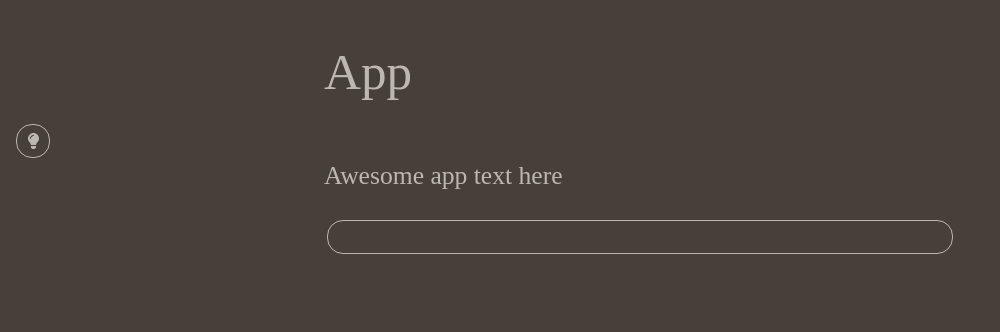
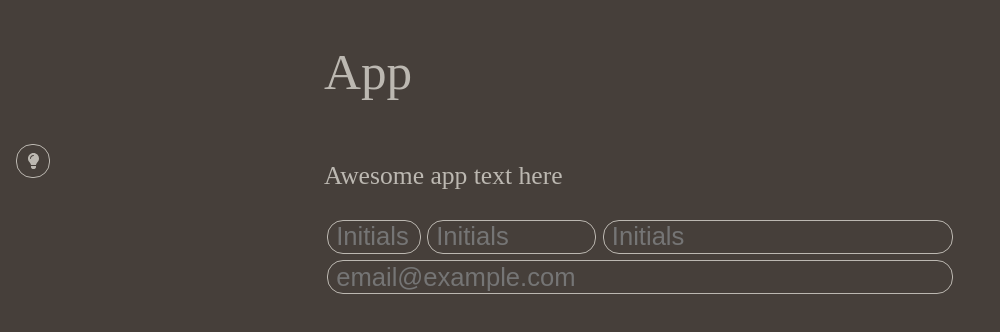
Before and after one commit to TessavWalstijn/nextjs.form, a Next.js app: page / in a window 1280 px wide. Shown: the top 332 px of the page, without its empty margins (0-1000 px from the left). Built offline with nearby package versions, Linux system fonts and the light colour scheme.

Commit message:
Implemented #2 #3 and #4

```diff
--- a/react/components/Form/index.tsx
+++ b/react/components/Form/index.tsx
@@ -1,7 +1,8 @@
 import React from 'react'
 import StyledProps from '@react/props/StyledProps'
-import Input, { Feedback } from '@react/components/Input';
-import RegExpLib from '@utils/regExpLib';
+import Input, { Feedback } from '@react/components/Input'
+import RegExpLib from '@utils/regExpLib'
+import { FullName } from './styled'
 
 const Form: React.FC<StyledProps> = () => {
   const checkEmail = (value: string, setFeedback: any) => {
@@ -18,11 +19,56 @@ const Form: React.FC<StyledProps> = () => {
     return setFeedback(Feedback.warn)
   }
 
-  return <Input
-    onCheck={checkEmail}
-    error="Email address already has an account here"
-    warn="Invalid email address"
-  />
+  const checkInitials = (value: string, setFeedback: any) => {
+    if (RegExpLib.checkInitials(value)) {
+      return setFeedback(Feedback.regular)
+    }
+
+    return setFeedback(Feedback.warn)
+  }
+
+  const checkName = (value: string, setFeedback: any) => {
+    if (RegExpLib.checkName(value)) {
+      return setFeedback(Feedback.regular)
+    }
+
+    return setFeedback(Feedback.warn)
+  }
+
+  return <>
+    <FullName>
+      <Input
+        onCheck={checkInitials}
+        error="Invalid initials"
+        warn="Invalid initials"
+        require="Sorry but initial(s) is/are required"
+        placeholder="Initials"
+        width={'15%'}
+      />
+      <Input
+        onCheck={checkName}
+        error="Invalid insertion"
+        warn="Invalid insertion"
+        placeholder="Initials"
+        width={'30%'}
+      />
+      <Input
+        onCheck={checkName}
+        error="Invalid last name"
+        warn="Invalid last name"
+        require="Sorry but initial(s) is/are required"
+        placeholder="Initials"
+        width={'auto'}
+      />
+    </FullName>
+    <Input
+      onCheck={checkEmail}
+      error="Email address already has an account here"
+      warn="Invalid email address"
+      require="Sorry but email address is required"
+      placeholder="email@example.com"
+    />
+  </>
 }
 
 export default Form;
--- /dev/null
+++ b/react/components/Form/styled.ts
@@ -0,0 +1,12 @@
+import styled from 'styled-components'
+import { space, color, typography, layout } from 'styled-system'
+
+export const FullName = styled.div`
+  display: flex;
+  justify-content: space-between;
+
+  ${typography}
+  ${space}
+  ${color}
+  ${layout}
+`
--- a/react/components/Input/index.tsx
+++ b/react/components/Input/index.tsx
@@ -11,15 +11,18 @@ export enum Feedback {
   regular = 'regular',
   error = 'error',
   warn = 'warning',
+  required = 'required'
 }
 
 interface Props extends StyledProps {
   onCheck: (value: string, setFeedback: any) => void
   error: string
   warn: string
+  require: string | boolean
+  placeholder: string
 }
 
-const Input: React.FC<Props> = ({onCheck, error, warn, ...other }) => {
+const Input: React.FC<Props> = ({onCheck, error, warn, require, placeholder, ...other }) => {
   const [feedback, setFeedback] = useState<Feedback>(Feedback.regular)
   const inputRef = useRef<HTMLInputElement | null>(null)
 
@@ -32,9 +35,10 @@ const Input: React.FC<Props> = ({onCheck, error, warn, ...other }) => {
   }, 300)
 
   return <>
-    <InputStyled ref={inputRef} onKeyUp={handleKeyUp} feedback={feedback} fontSize={0} type='text' {...other} />
+    <InputStyled ref={inputRef} placeholder={placeholder} onKeyUp={handleKeyUp} feedback={feedback} fontSize={0} type='text' {...other} />
     { feedback === 'warning' && <Warn>{warn}</Warn> }
     { feedback === 'error' && <Error>{error}</Error> }
+    { feedback === 'required' && require && <Error>{require}</Error> }
   </>
 }
 
--- a/utils/regExpLib.ts
+++ b/utils/regExpLib.ts
@@ -7,8 +7,8 @@ class RegExpLib {
    * @returns {boolean}       Returns true if a match has been found.
    */
   public static checkEmail(email: string) {
-      // NOTE: Simple RegEx test to check if it as first an @ and then a dot
-      return /(^\S+([@])\S+([.])\w+$)/g.test(email);
+    // NOTE: Simple RegEx test to check if it as first an @ and then a dot
+    return /(^\S+([@])\S+([.])\w+$)/g.test(email)
   }
 
   /**
@@ -20,7 +20,7 @@ class RegExpLib {
    * @returns {boolean}       Returns true if a match has been found.
    */
   public static checkCharsOnly(value: string) {
-      return /(^[A-Za-z]+$)/g.test(value);
+    return /(^[A-Za-z]+$)/g.test(value)
   }
 
   /**
@@ -32,7 +32,19 @@ class RegExpLib {
    * @returns {boolean}       Returns true if a match has been found.
    */
   public static checkName(value: string) {
-      return /(^[A-Za-z ]+$)/g.test(value);
+    return /(^[A-Za-z ]+$)/g.test(value)
+  }
+
+    /**
+   * Matches any characters in the range "A" to "Z" single letters seperated by "dots"
+   * (char code  	46, 65 to 90).
+   * Match has to be from the beginning of the string to the end.
+   * NOTE: Case sensitive.
+   * @param   {string}  value The value you want to check against.
+   * @returns {boolean}       Returns true if a match has been found.
+   */
+  public static checkInitials(value: string) {
+    return /(^([A-Z]\.)+$)/g.test(value)
   }
 
   /**
@@ -42,7 +54,7 @@ class RegExpLib {
    * @returns {boolean}       Returns true if a match has been found.
    */
   public static checkDay(value: string) {
-      return /^(0?[1-9]|[12][0-9]|3[01])$/g.test(value);
+    return /^(0?[1-9]|[12][0-9]|3[01])$/g.test(value)
   }
 
   /**
@@ -52,7 +64,7 @@ class RegExpLib {
    * @returns {boolean}       Returns true if a match has been found.
    */
   public static checkMonth(value: string) {
-      return /^(0?[1-9]|1[0-2])$/g.test(value);
+    return /^(0?[1-9]|1[0-2])$/g.test(value)
   }
   // #endregion
 
@@ -64,7 +76,7 @@ class RegExpLib {
    * @returns {boolean}       Returns true if a match has been found.
    */
   public static containsUpperCase(value: string) {
-      return /([A-Z]+)/g.test(value);
+    return /([A-Z]+)/g.test(value)
   }
 
   /**
@@ -74,7 +86,7 @@ class RegExpLib {
    * @returns {boolean}       Returns true if a match has been found.
    */
   public static containsLowerCase(value: string) {
-      return /([a-z]+)/g.test(value);
+    return /([a-z]+)/g.test(value)
   }
 
   /**
@@ -85,7 +97,7 @@ class RegExpLib {
    * @returns {boolean}       Returns true if a match has been found.
    */
   public static containsChars(value: string) {
-      return /([A-Za-z])/g.test(value);
+    return /([A-Za-z])/g.test(value)
   }
 
   /**
@@ -95,7 +107,7 @@ class RegExpLib {
    * @returns {boolean}       Returns true if a match has been found.
    */
   public static containsNumbers(value: string) {
-      return /(\d+)/g.test(value);
+    return /(\d+)/g.test(value)
   }
 
   /**
@@ -105,9 +117,9 @@ class RegExpLib {
    * @returns {boolean}       Returns true if a match has been found.
    */
   public static containsOtherChars(value: string) {
-      return /(\W+)/g.test(value);
+    return /(\W+)/g.test(value)
   }
   // #endregion
 }
 
-export default RegExpLib;
+export default RegExpLib
```
